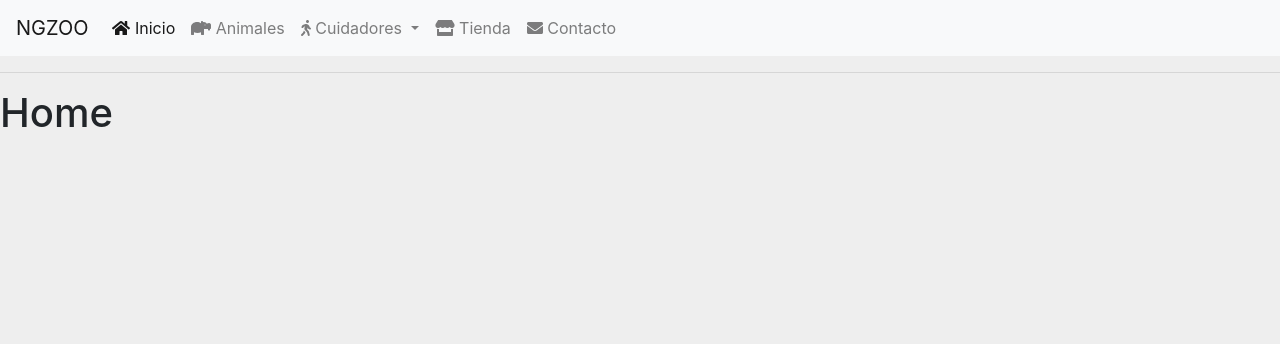
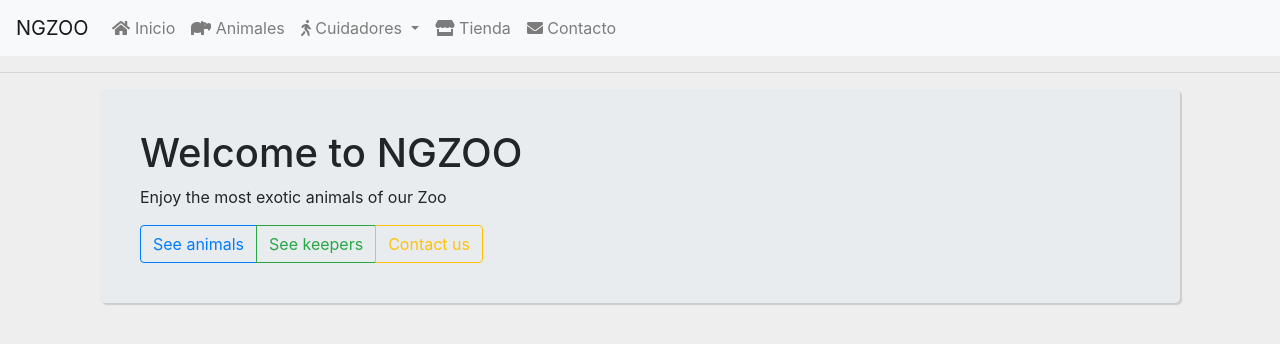
Before and after one commit to lmcuende/angular-avanzado, an Angular app: page / in a window 1280 px wide. Shown: the top 344 px of the page. Built offline with nearby package versions, Linux system fonts and the light colour scheme.

Commit message:
nav layout

```diff
--- a/src/app/app.component.html
+++ b/src/app/app.component.html
@@ -12,22 +12,22 @@
 
   <div class="collapse navbar-collapse" id="navbarSupportedContent">
     <ul class="navbar-nav mr-auto">
-      <li class="nav-item active">
+      <li class="nav-item">
         <!-- <a class="nav-link" href="#">Home <span class="sr-only">(current)</span></a> -->
 
-        <a class="nav-link"[routerLink]="['/home']">
+        <a class="nav-link"[routerLink]="['/home']" [routerLinkActive]="['active']">
           <fa-icon [icon]="faHome"></fa-icon>
           Inicio
         </a>
       </li>
       <li class="nav-item">
-        <a class="nav-link"[routerLink]="['/animales']">
+        <a class="nav-link"[routerLink]="['/animales']" [routerLinkActive]="['active']">
           <fa-icon [icon]="faHippo"></fa-icon>
           Animales
         </a>
       </li>
       <li class="nav-item dropdown">
-        <a class="nav-link dropdown-toggle"[routerLink]="['/cuidadores']" id="navbarDropdown" role="button"
+        <a class="nav-link dropdown-toggle"[routerLink]="['/cuidadores']" [routerLinkActive]="['active']" id="navbarDropdown" role="button"
         data-toggle="dropdown" aria-haspopup="true" aria-expanded="false">
           <fa-icon [icon]="faWalking"></fa-icon>
           Cuidadores
@@ -44,13 +44,13 @@
         </div>
       </li>
       <li class="nav-item">
-        <a class="nav-link"[routerLink]="['/tienda']">
+        <a class="nav-link"[routerLink]="['/tienda']" [routerLinkActive]="['active']">
           <fa-icon [icon]="faStore"></fa-icon>
           Tienda
         </a>
       </li>
       <li class="nav-item">
-        <a class="nav-link"[routerLink]="['/contacto']">
+        <a class="nav-link"[routerLink]="['/contacto']" [routerLinkActive]="['active']">
           <fa-icon [icon]="faEnvelope"></fa-icon>
           Contacto
         </a>
--- a/src/app/components/home/home.component.html
+++ b/src/app/components/home/home.component.html
@@ -1 +1,19 @@
-<h1>{{ title }}</h1>
+<div class="container container-fluid center">
+    <div class="col">
+        <div class="jumbotron">
+            <h1>{{ title }}</h1>
+            <p>Enjoy the most exotic animals of our Zoo</p>
+            <div class="btn-group" role="group">
+                <a class="btn btn-outline-primary" role="button" [routerLink]="['/animales']">
+                    See animals
+                </a>
+                <a class="btn btn-outline-success" role="button" [routerLink]="['/cuidadores']">
+                    See keepers
+                </a>
+                <a class="btn btn-outline-warning" role="button" [routerLink]="['/contacto']">
+                    Contact us
+                </a>
+            </div>
+        </div>
+    </div>
+</div>
--- a/src/app/components/home/home.component.ts
+++ b/src/app/components/home/home.component.ts
@@ -5,7 +5,7 @@ import { Component, OnInit } from '@angular/core';
   templateUrl: './home.component.html'
 })
 export class HomeComponent implements OnInit {
-  title = 'Home';
+  title = 'Welcome to NGZOO';
 
   ngOnInit() {
       console.log('home.component cargado');
--- a/src/styles.css
+++ b/src/styles.css
@@ -1,3 +1,16 @@
 body{
     background: #eee;
 }
+.navigation.col-lg-12{
+    margin-top: 10px;
+}
+
+.jumbotron{
+    padding: 40px;
+    border-radius: 5px;
+    box-shadow: 2px 2px 1px#ccc;
+}
+
+.navbar-nav .active {
+    border-bottom: 2px solid orange;
+}
```
